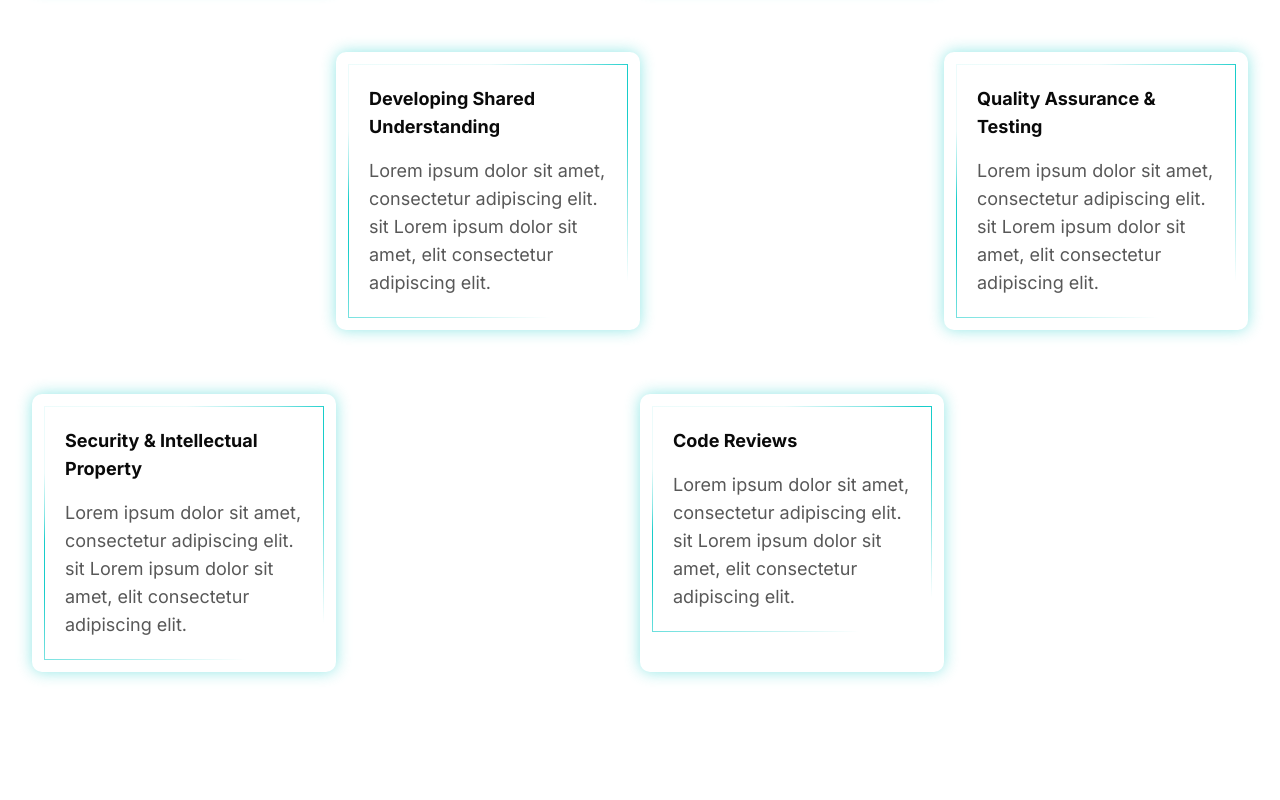
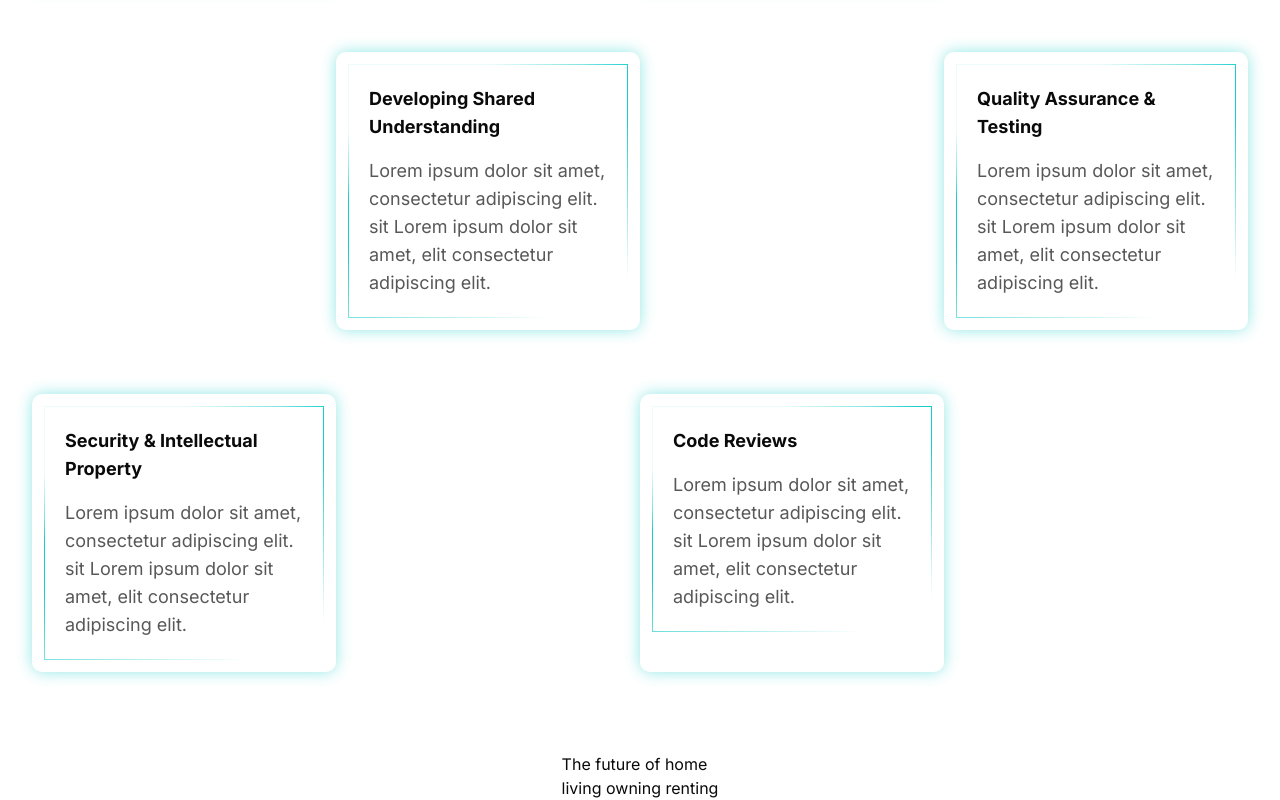
Before and after one commit to Roshen-Perera/ceylon-developers-portfolio, a Next.js app: page / in a window 1280 px wide. Shown: the part 2272-3072 px from the top of the page. Before the commit the page ends 2976 px from the top, so only its background shows below. Built offline with nearby package versions, Linux system fonts and the light colour scheme.

Commit message:
added example slider

```diff
--- a/app/page.tsx
+++ b/app/page.tsx
@@ -218,6 +218,16 @@ export default function Home() {
             <div></div>
           </div>
         </div>
+        <div className="flex flex-col items-center justify-center mt-12">
+          <div className="animation-container">
+            <span className="base-text">The future of home</span>
+            <div className="spans-container">
+              <span className="word"> living</span>
+              <span className="word"> owning</span>
+              <span className="word"> renting</span>
+            </div>
+          </div>
+        </div>
       </div>
     </>
   );
```
